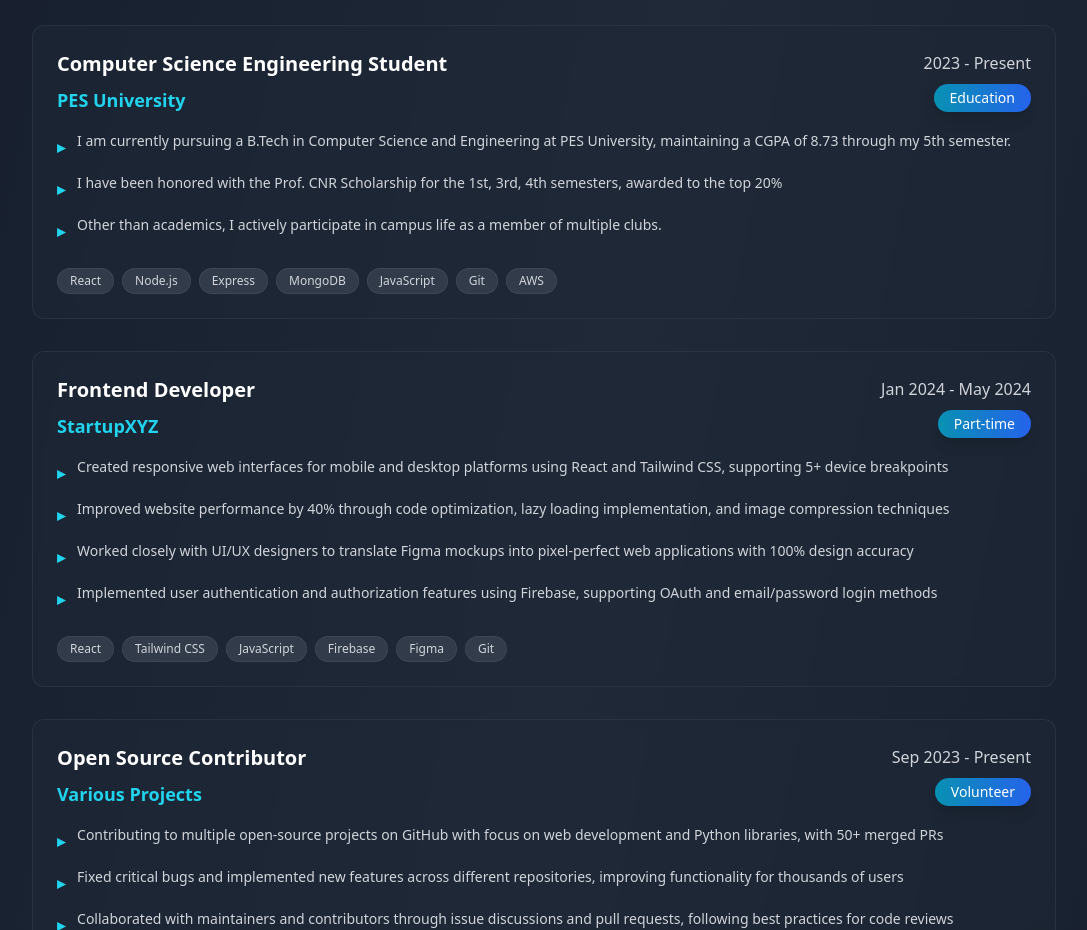
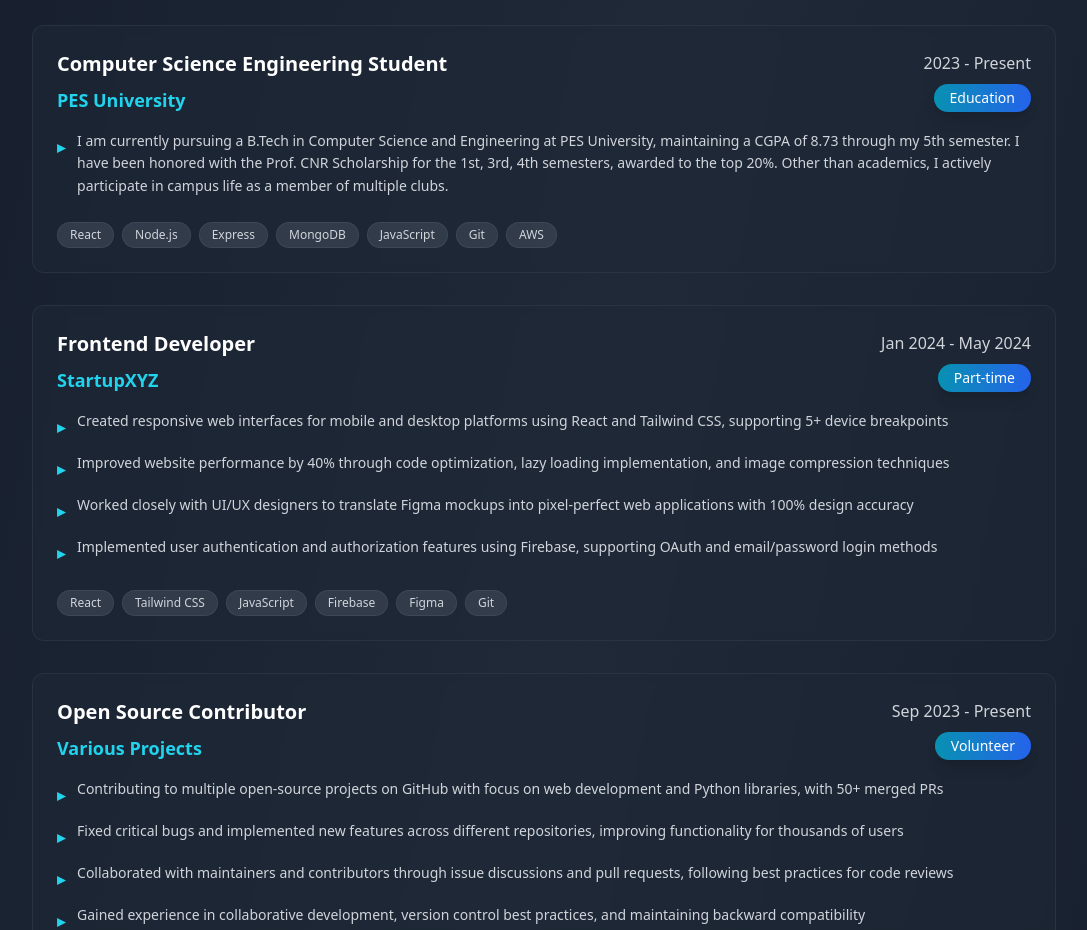
Before and after one commit to GSuryaP/vite-react, a React (Vite) app: page / in a window 1280 px wide. Shown: the part 2500-3430 px from the top of the page, without its empty margins (96-1183 px from the left). Built offline with nearby package versions, Linux system fonts and the light colour scheme.

Commit message:
Update App.tsx

```diff
--- a/src/App.tsx
+++ b/src/App.tsx
@@ -187,9 +187,7 @@
         period: "2023 - Present",
         type: "Education",
         description: [
-          "I am currently pursuing a B.Tech in Computer Science and Engineering at PES University, maintaining a CGPA of 8.73 through my 5th semester.",
-          "I have been honored with the Prof. CNR Scholarship for the 1st, 3rd, 4th semesters, awarded to the top 20%",
-          "Other than academics, I actively participate in campus life as a member of multiple clubs.",
+          "I am currently pursuing a B.Tech in Computer Science and Engineering at PES University, maintaining a CGPA of 8.73 through my 5th semester. I have been honored with the Prof. CNR Scholarship for the 1st, 3rd, 4th semesters, awarded to the top 20%. Other than academics, I actively participate in campus life as a member of multiple clubs.",
         ],
         technologies: ["React", "Node.js", "Express", "MongoDB", "JavaScript", "Git", "AWS"]
       },
```
